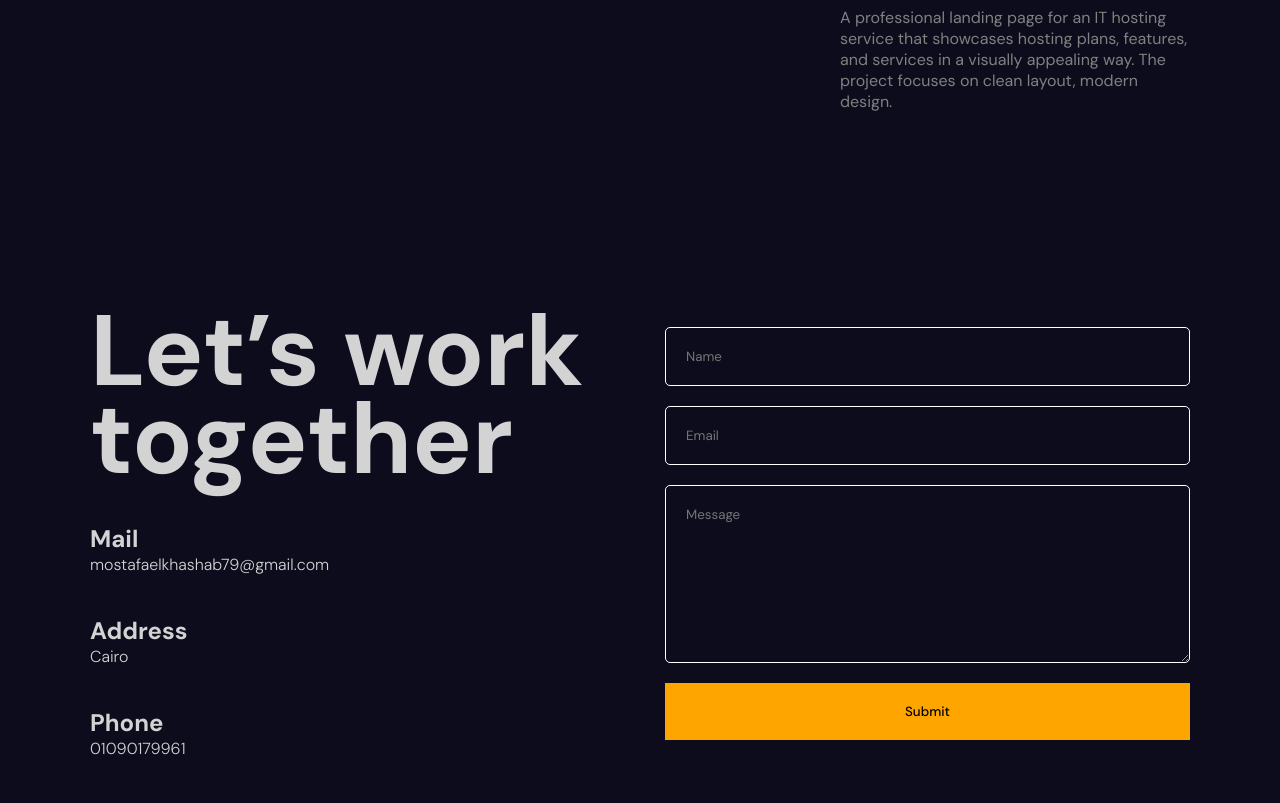
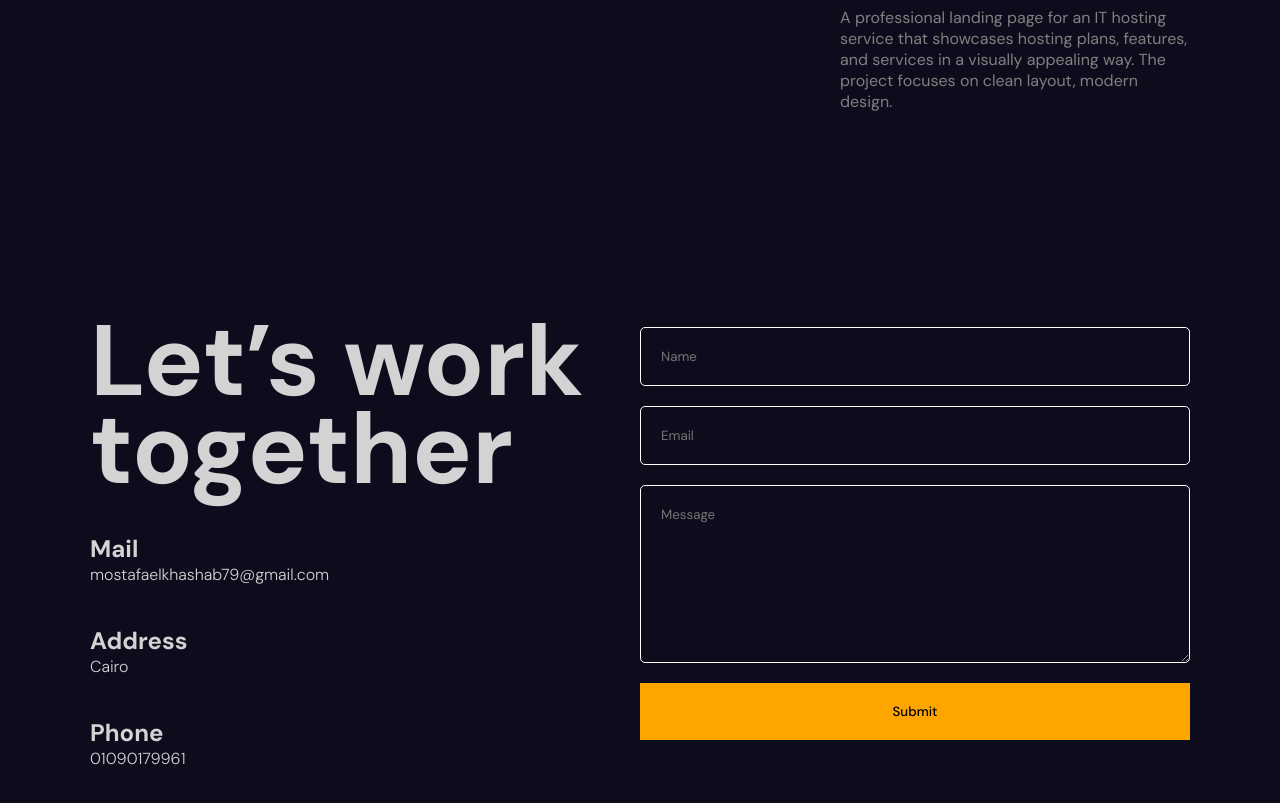
Before and after one commit to MostafaElkhashab/Myportfolio, a React (Vite) app: page / in a window 1280 px wide. Shown: the part 6420-7223 px from the top of the page. Built offline with nearby package versions, Linux system fonts and the light colour scheme.

Commit message:
enhance contact section

```diff
--- a/src/components/Hero/hero.scss
+++ b/src/components/Hero/hero.scss
@@ -51,10 +51,10 @@
 
       .buttons {
         button {
+          padding: 20px;
           @include mobile {
             padding: 15px;
           }
-          padding: 20px;
           border: 1px solid white;
           border-radius: 10px;
           background-color: transparent;
--- a/src/components/contact/contact.scss
+++ b/src/components/contact/contact.scss
@@ -10,7 +10,6 @@ section#Contact {
   margin: auto;
   display: flex;
   align-items: center;
-  gap: 50px;
   @include tablet {
     max-width: 90%;
   }
@@ -26,25 +25,25 @@ section#Contact {
     display: flex;
     flex-direction: column;
     gap: 40px;
+    margin-top: 20px;
 
     @include mobile {
-      gap: 20px;
+      gap: 10px;
       text-align: center;
       align-items: center;
-      margin-top: 70px;
     }
 
     h1 {
       font-size: 100px;
       line-height: 88px;
 
+      @include tablet {
+        font-size: 50px;
+        line-height: 60px;
+      }
       @include mobile {
         font-size: 36px;
         line-height: 44px;
-      }
-      @include tablet {
-        font-size: 50px;
-        line-height: 60px;
       }
     }
 
@@ -56,7 +55,6 @@ section#Contact {
   .formContainer {
     flex: 1;
     position: relative;
-
     @include mobile {
       width: 100%;
     }
```
